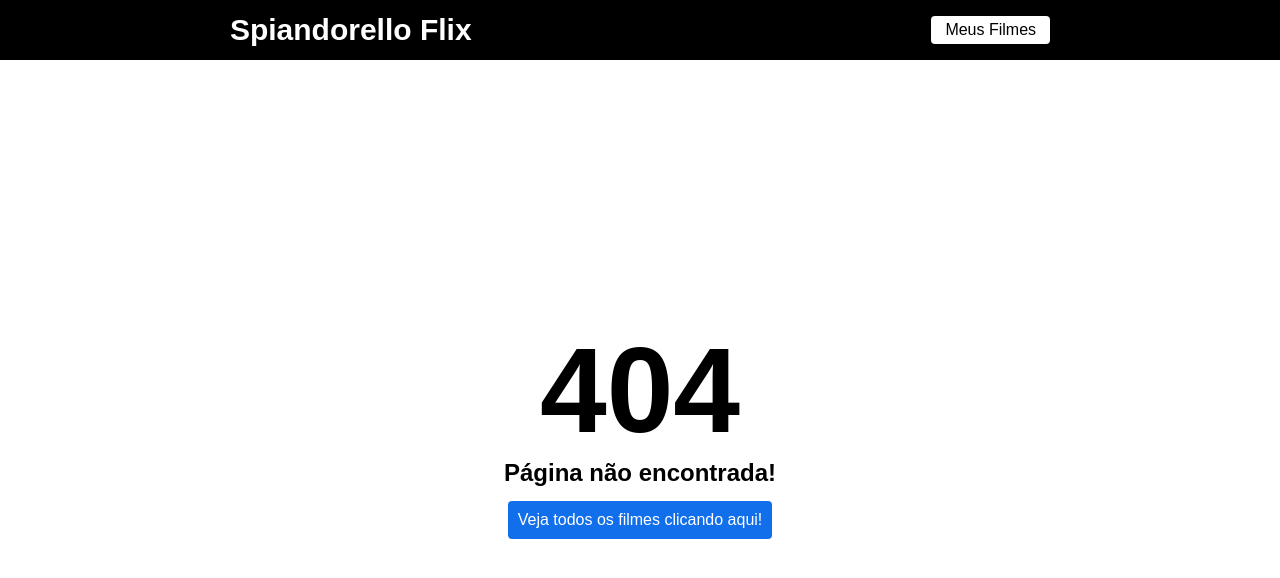
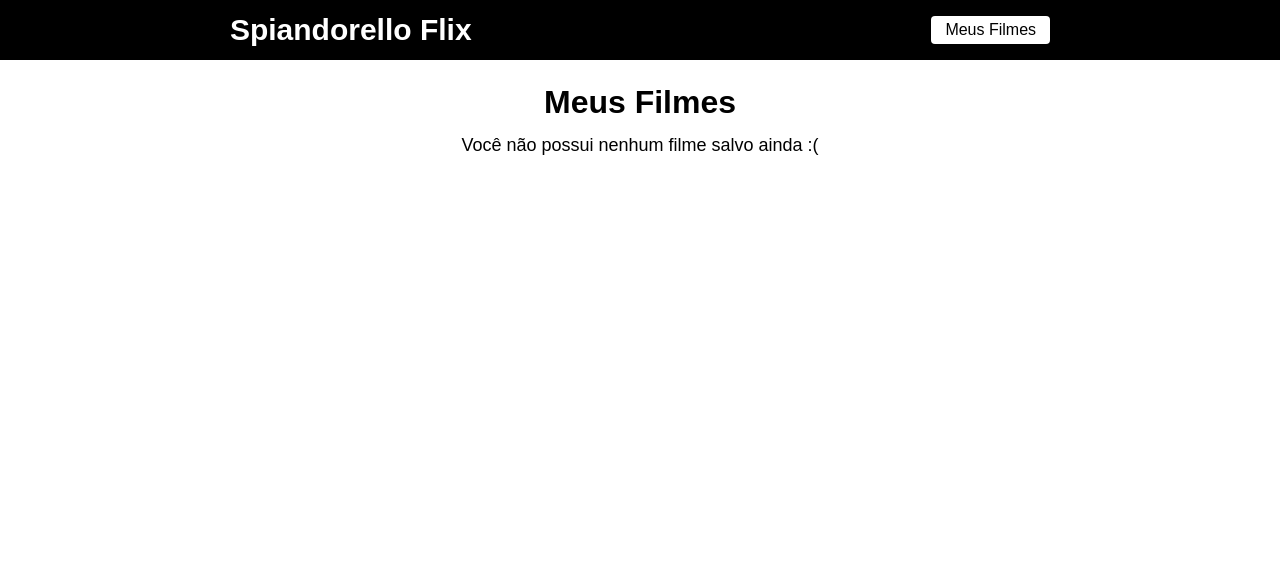
Before and after one commit to gspiandorello/spiandorello-flix, a React (Create React App) app: page /meus-filmes in a window 1280 px wide. Before the commit this address had no page. Shown: the top 578 px of the page. Built offline with nearby package versions, Linux system fonts and the light colour scheme; the HTML template or start-up script is replaced by a standard one.

Commit message:
finalizando o projeto Spiandorello Flix

```diff
--- a/package.json
+++ b/package.json
@@ -11,6 +11,7 @@
     "react-dom": "^18.2.0",
     "react-router-dom": "^6.10.0",
     "react-scripts": "5.0.1",
+    "react-toastify": "^9.1.2",
     "web-vitals": "^2.1.4"
   },
   "scripts": {
--- a/src/App.js
+++ b/src/App.js
@@ -1,8 +1,12 @@
 import RoutesApp from './routes';
+import { ToastContainer } from 'react-toastify';
+
+import 'react-toastify/dist/ReactToastify.css'
 
 function App() {
   return (
     <div className="App">
+        <ToastContainer autoClose={3000}/>
         <RoutesApp/>
     </div>
   );
--- a/src/components/Header/index.js
+++ b/src/components/Header/index.js
@@ -5,7 +5,7 @@ function Header(){
     return(
         <header>
             <Link className="logo" to="/">Spiandorello Flix</Link>
-            <Link className="favoritos" to="/favoritos">Meus Filmes</Link>
+            <Link className="favoritos" to="/meus-filmes">Meus Filmes</Link>
         </header>
     )
 }
--- /dev/null
+++ b/src/pages/Favoritos/index.js
@@ -0,0 +1,50 @@
+import { useEffect, useState } from 'react';
+import { Link } from 'react-router-dom';
+import { toast } from 'react-toastify';
+import './style.css';
+
+function Favoritos(){
+
+    const [filmes, setFilmes] = useState([])
+
+    useEffect(()=>{
+        const minhaLista = localStorage.getItem("@spiandorelloflix");
+        setFilmes(JSON.parse(minhaLista) || [])
+    }, [])
+
+    function excluirFilme(id){
+        let filtroFilmes = filmes.filter((item) => {
+            return (item.id !== id)
+        })
+
+        setFilmes(filtroFilmes);
+
+        localStorage.setItem("@spiandorelloflix", JSON.stringify(filtroFilmes))
+        toast.success("Filme removido com sucesso!");
+    }
+
+    return(
+        <div className="meus-filmes">
+            <h1>Meus Filmes</h1>
+
+            {filmes.length === 0 && <span>
+                Você não possui nenhum filme salvo ainda :( </span>}
+
+            <ul>
+                {filmes.map((item)=>{
+                    return(
+                        <li key={item.id}>
+                            <span>{item.title}</span>
+                            <div>
+                                <Link to={`/filme/${item.id}`}>Ver detalhes do filme</Link>
+                                <button onClick={()=> excluirFilme(item.id) }>Excluir da lista</button>
+                            </div>
+                        </li>
+                    )
+                })}
+            </ul>
+        </div>
+    )
+}
+
+export default Favoritos;
--- /dev/null
+++ b/src/pages/Favoritos/style.css
@@ -0,0 +1,38 @@
+.meus-filmes{
+    margin-top: 24px;
+    display: flex;
+    flex-direction: column;
+    align-items: center;
+}
+
+.meus-filmes h1{
+    margin-bottom: 14px;
+}
+
+.meus-filmes span{
+    font-size: 18px;
+}
+
+.meus-filmes ul{
+    width: 720px;
+}
+
+.meus-filmes ul li{
+    list-style: none;
+    display: flex;
+    justify-content: space-between;
+    align-items: center;
+    margin-bottom: 14px;
+}
+
+.meus-filmes div{
+    display:flex;
+    justify-content: center;
+    align-items: center;
+}
+
+.meus-filmes div a{
+    text-decoration: none;
+    color: #116feb;
+    margin-right: 14px;
+}
--- a/src/pages/Filme/index.js
+++ b/src/pages/Filme/index.js
@@ -1,11 +1,14 @@
 import { useEffect, useState } from 'react';
-import { useParams } from 'react-router-dom';
+import { useParams, useNavigate } from 'react-router-dom';
 import api from '../../services/api';
+import { toast } from 'react-toastify';
 import './style.css';
 
 function Filme(){
 
     const {id} = useParams();
+    const navigate = useNavigate();
+
     const [filme, setFilme] = useState({});
     const [loading, setLoading] = useState(true);
 
@@ -22,7 +25,8 @@ function Filme(){
                 setLoading(false);
             })
             .catch(()=>{
-
+                navigate("/", { replace: true });
+                return;
             })
         }
 
@@ -31,7 +35,24 @@ function Filme(){
         return () => {
 
         }
-    }, [])
+    }, [navigate, id])
+
+    function salvarFilme(){
+        const minhaLista = localStorage.getItem("@spiandorelloflix");
+
+        let filmesSalvos = JSON.parse(minhaLista) || [];
+
+        const hasFilme = filmesSalvos.some( (savedMovies) => savedMovies.id === filme.id);
+
+        if(hasFilme){
+            toast.warn("O filme selecionado já está na sua lista!");
+            return;
+        }
+
+        filmesSalvos.push(filme);
+        localStorage.setItem("@spiandorelloflix", JSON.stringify(filmesSalvos));
+        toast.success("Filme salvo com sucesso!");
+    }
 
     if(loading){
         return(
@@ -52,9 +73,9 @@ function Filme(){
             <strong>Avaliação: {filme.vote_average.toFixed(1)} / 10</strong>
 
             <div className="area-buttons">
-                <button>Salvar filme</button>
+                <button onClick={salvarFilme}>Salvar filme</button>
                 <button>
-                    <a href="#">
+                    <a target="blank" rel="external" href={`https://youtube.com/results?search_query=${filme.title} Trailer`}>
                         Assista o trailer aqui
                     </a>
                 </button>
--- a/src/pages/Home/index.js
+++ b/src/pages/Home/index.js
@@ -2,8 +2,6 @@ import { useEffect, useState } from 'react';
 import api from '../../services/api';
 import { Link } from 'react-router-dom';
 import './style.css';
-
-//URL DA API: https://api.themoviedb.org/3/movie/now_playing?api_key=1b9f42640c34fdb63dbdfab9b7f0ce60&language=pt-BR
 
 function Home(){
 
--- a/src/routes.js
+++ b/src/routes.js
@@ -3,6 +3,7 @@ import { BrowserRouter, Routes, Route} from 'react-router-dom';
 import Home from './pages/Home';
 import Filme from './pages/Filme';
 import Erro from './pages/Erro';
+import Favoritos from './pages/Favoritos';
 
 import Header from './components/Header';
 
@@ -13,6 +14,7 @@ function RoutesApp(){
             <Routes>
                 <Route path="/" element={<Home/>}/>
                 <Route path="/filme/:id" element={<Filme/>}/>
+                <Route path="/meus-filmes" element={ <Favoritos/> } />
 
                 <Route path="*" element={<Erro/>}/>
             </Routes>
```
Also changed, not shown: 1 other file (tests, documents, lock files or other folders).
